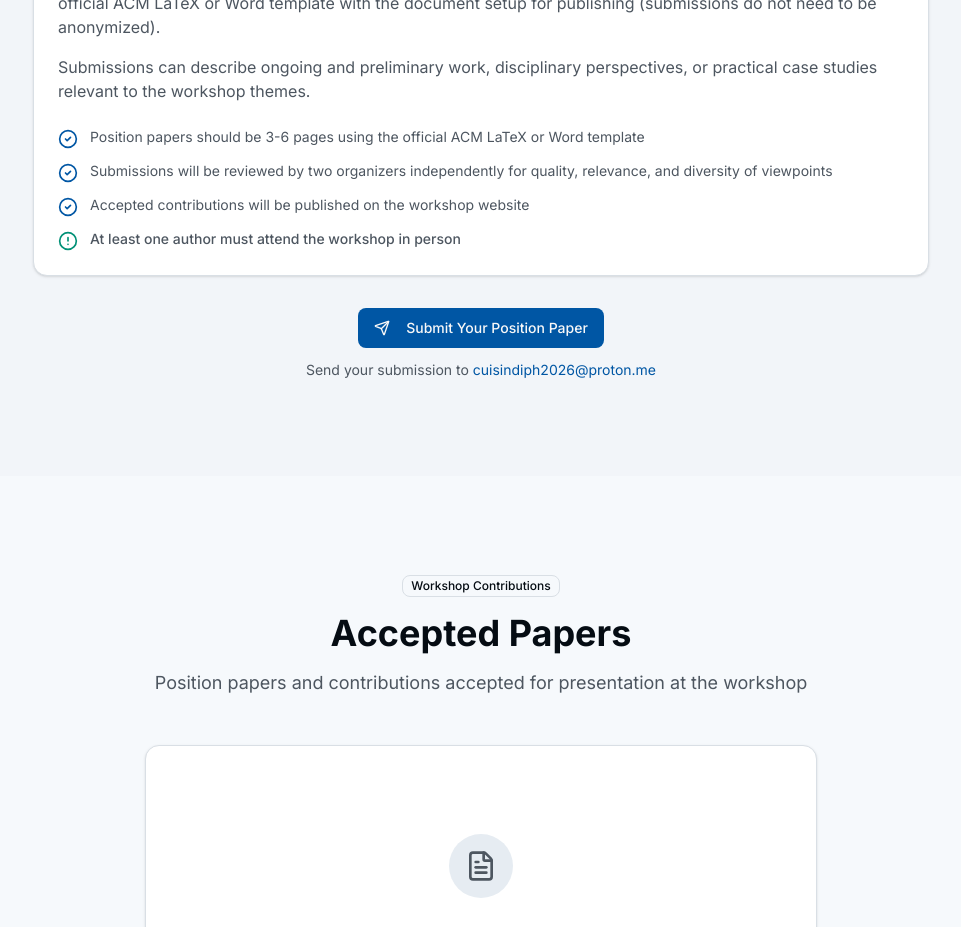
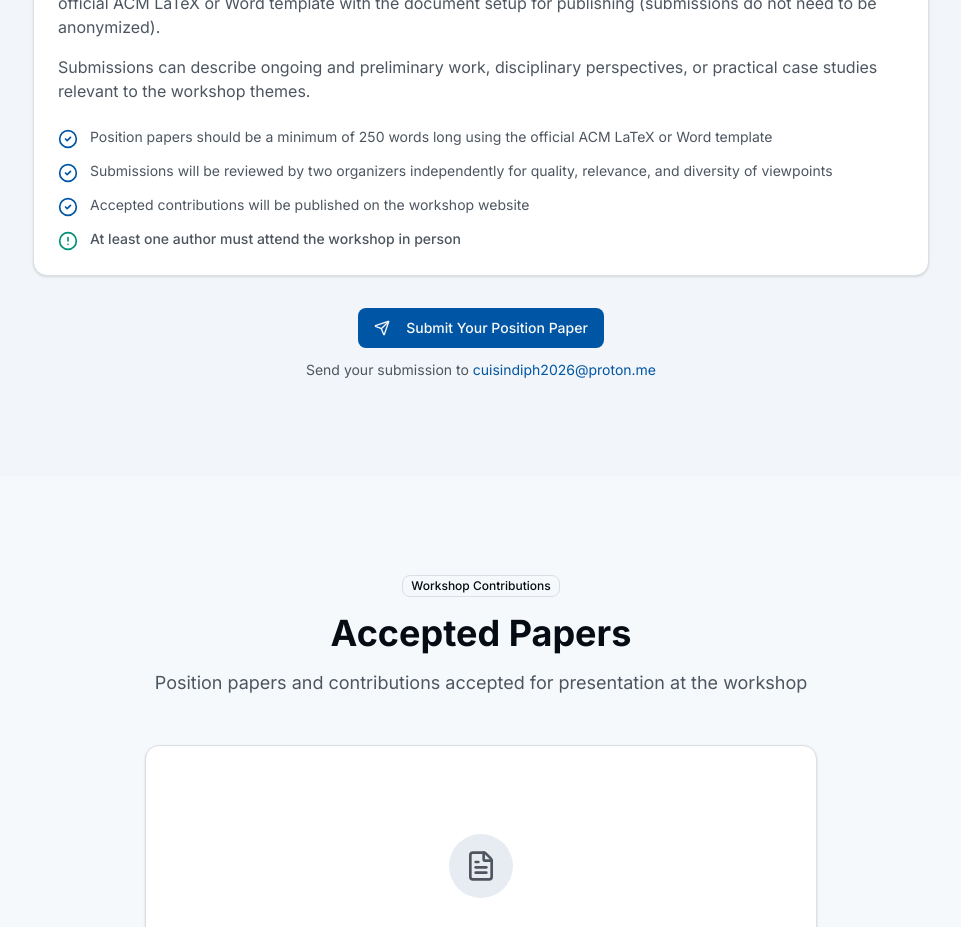
Before and after one commit to TalkHealthyToMe/TalkHealthyToMe.github.io, a Next.js app: page / in a window 1280 px wide. Shown: the part 4340-5267 px from the top of the page, without its empty margins (159-1120 px from the left). Built offline with nearby package versions, Linux system fonts and the light colour scheme.

Commit message:
more edits

```diff
--- a/components/call-for-participation-section.tsx
+++ b/components/call-for-participation-section.tsx
@@ -49,7 +49,7 @@ export function CallForParticipationSection() {
                 <div className="flex items-start gap-3">
                   <CheckCircle2 className="h-5 w-5 text-primary mt-0.5 shrink-0" />
                   <p className="text-sm text-muted-foreground">
-                    Position papers should be 3-6 pages using the official ACM LaTeX or Word template
+                    Position papers should be a minimum of 250 words long using the official ACM LaTeX or Word template
                   </p>
                 </div>
                 <div className="flex items-start gap-3">
```
